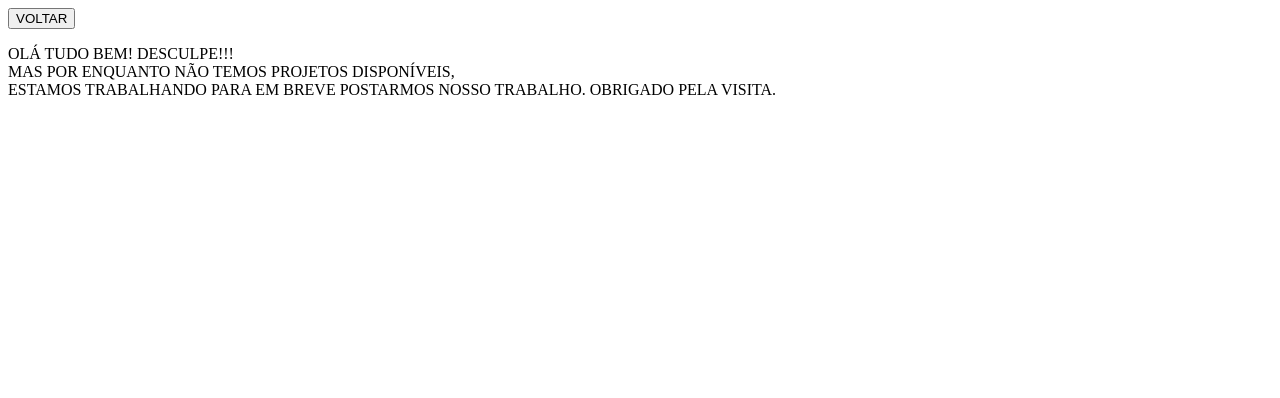
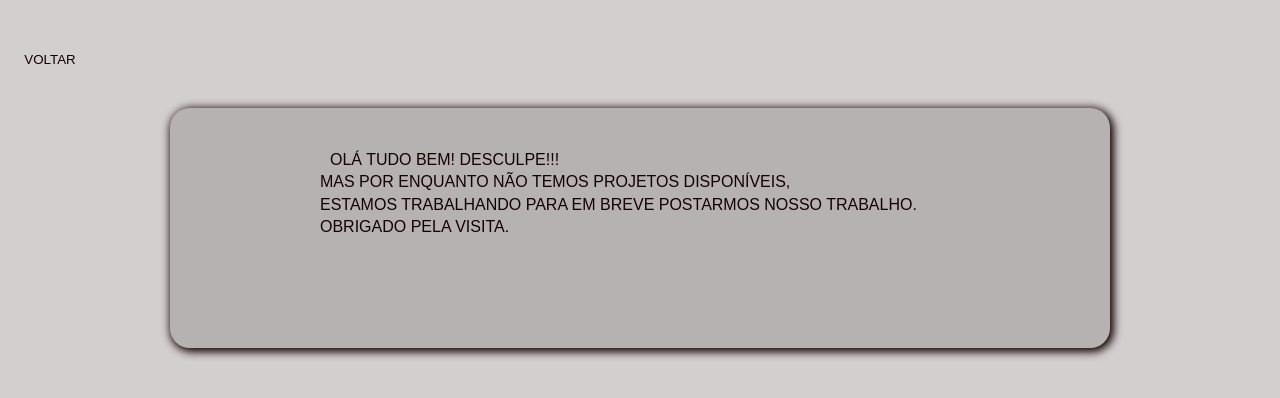
Before and after one commit to Fernandorsam/portifolio, a plain HTML site: page noProject.html in a window 1280 px wide. Drawn offline with Linux system fonts and the light colour scheme; the site is published under a folder, as on GitHub Pages, so addresses that start at the root find nothing.

Commit message:
corrigindo caminho do css

```diff
--- a/noProject.html
+++ b/noProject.html
@@ -5,13 +5,13 @@
     <meta http-equiv="X-UA-Compatible" content="IE=edge">
     <meta name="viewport" content="width=device-width, initial-scale=1.0">
 
-    <link rel="stylesheet" href="/assets/css/noProject.css">
+    <link rel="stylesheet" href="assets/css/noProject.css">
     <title>No-Project</title>
 </head>
 <body>
     <header id="headerBtn" >
         <div class="btnBackcome">
-            <a href="/index.html" target="_self" >
+            <a href="index.html" target="_self" >
                 <button id="btn-back" >VOLTAR</button>
             </a>
 
```
